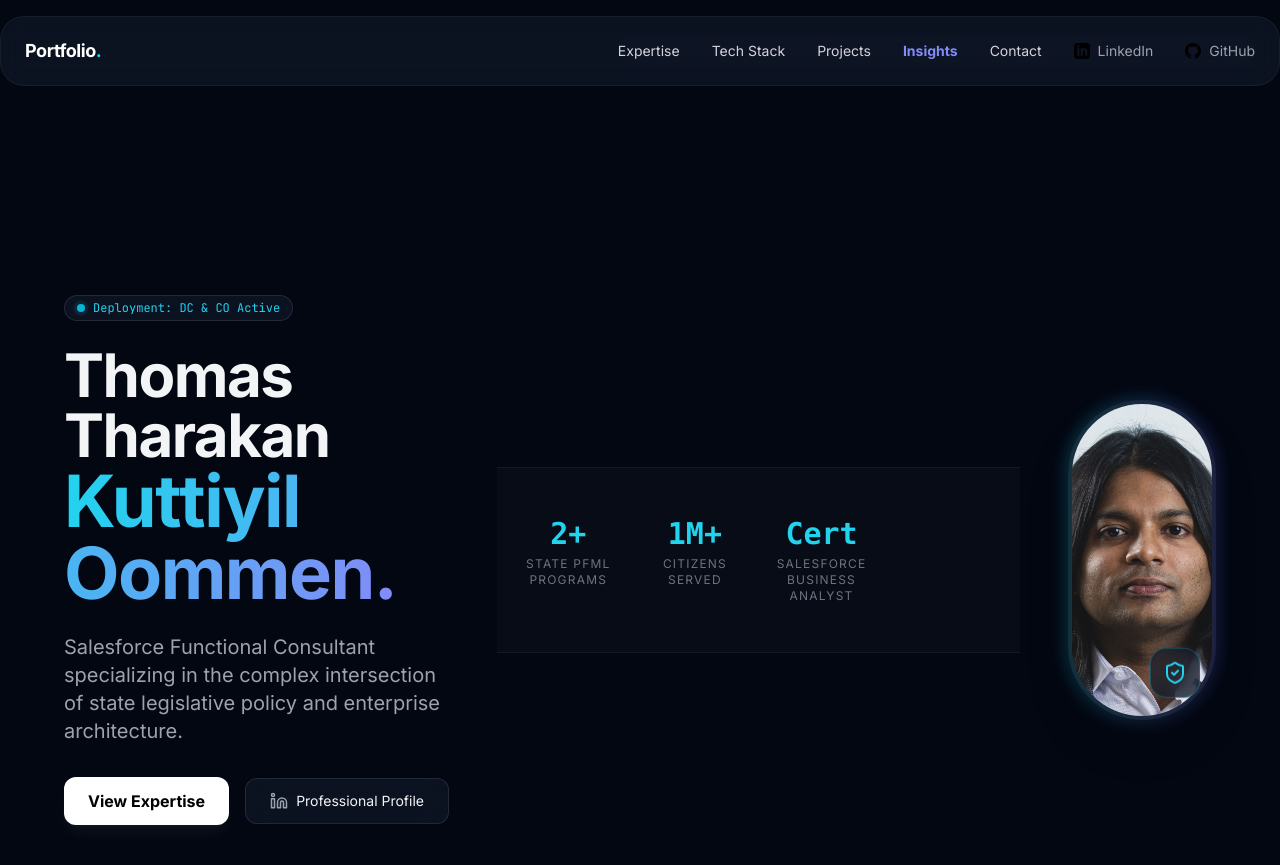
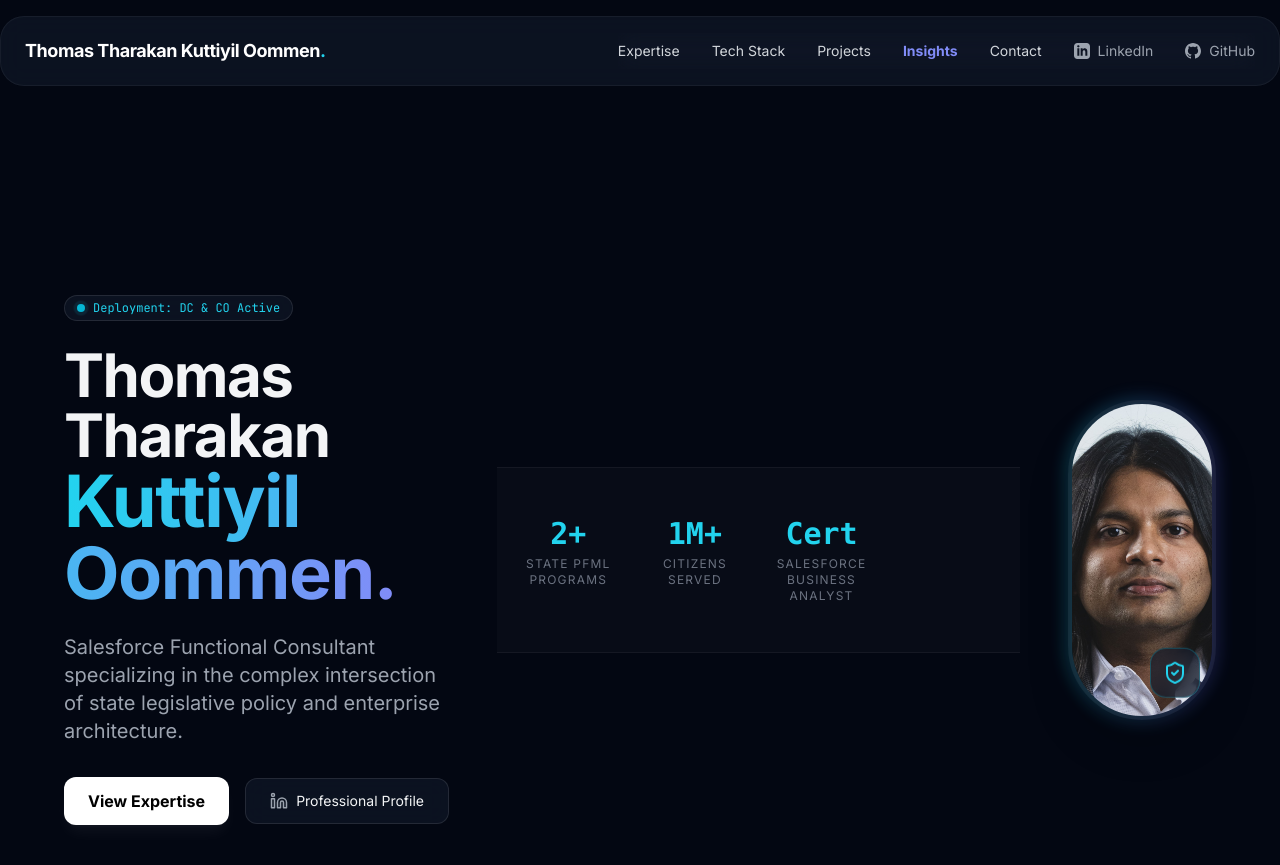
Before and after one commit to tharakanenator/profile, a Jekyll site: the page built from index.html, in a window 1280 px wide and 900 px high. Shown: the top 865 px of the window. Built offline with Jekyll 4.4.1, drawn with Linux system fonts in a browser that asks for light colours; nearby versions of some CDN libraries.

Commit message:
nav updates

```diff
--- a/index.html
+++ b/index.html
@@ -82,7 +82,7 @@
     <header class="relative flex items-center justify-between py-4 px-6 my-4 glass rounded-3xl border border-white/5 z-50">
     <!-- Brand / Logo -->
     <a href="{{ '/' | relative_url }}" class="font-bold text-white text-lg tracking-tight hover:text-cyan-400 transition-colors">
-        Portfolio<span class="text-cyan-400">.</span>
+        Thomas Tharakan Kuttiyil Oommen<span class="text-cyan-400">.</span>
     </a>
 
     <!-- Hamburger Toggle Button -->
@@ -99,17 +99,19 @@
         <a href="{{ '/' | relative_url }}#tech-stack" class="w-full md:w-auto text-gray-300 hover:text-cyan-400 transition py-2 border-b border-white/5 md:border-none">Tech Stack</a>
         <a href="{{ '/' | relative_url }}#work" class="w-full md:w-auto text-gray-300 hover:text-cyan-400 transition py-2 border-b border-white/5 md:border-none">Projects</a>
         <a href="{{ '/blog/' | relative_url }}" class="w-full md:w-auto text-indigo-400 hover:text-indigo-300 transition py-2 font-semibold border-b border-white/5 md:border-none">Insights</a>
-        <a href="{{ '/' | relative_url }}#contact" class="w-full md:w-auto text-gray-300 hover:text-cyan-400 transition py-2 border-b border-white/5 md:border-none">Contact</a>
+        <a href="mailto:thomas@kuttiyil.net" class="w-full md:w-auto text-gray-300 hover:text-cyan-400 transition py-2 border-b border-white/5 md:border-none">Contact</a>
 
         <!-- Social Profiles with Inline SVG Icons -->
-        <a href="https://linkedin.com" target="_blank" rel="noopener" class="w-full md:w-auto text-gray-400 hover:text-white transition py-2 border-b border-white/5 md:border-none flex items-center gap-2">
-            <svg class="w-4 h-4 fill-currentColor" viewBox="0 0 24 24">
+        <!-- Social Profiles with Brightened Interactive Icons -->
+<a href="https://linkedin.com" target="http://linkedin.com/thomas-tharakan" rel="noopener" class="w-full md:w-auto text-gray-400 hover:text-white transition py-2 border-b border-white/5 md:border-none flex items-center gap-2 group">
+    <svg class="w-4 h-4 fill-gray-400 group-hover:fill-white transition-colors" viewBox="0 0 24 24">
         <path d="M19 0h-14c-2.761 0-5 2.239-5 5v14c0 2.761 2.239 5 5 5h14c2.762 0 5-2.239 5-5v-14c0-2.761-2.238-5-5-5zm-11 19h-3v-11h3v11zm-1.5-12.268c-.966 0-1.75-.79-1.75-1.764s.784-1.764 1.75-1.764 1.75.79 1.75 1.764-.783 1.764-1.75 1.764zm13.5 12.268h-3v-5.604c0-3.368-4-3.113-4 0v5.604h-3v-11h3v1.765c1.396-2.586 7-2.777 7 2.476v6.759z"/>
     </svg>
     <span>LinkedIn</span>
 </a>
-        <a href="https://github.com" target="_blank" rel="noopener" class="w-full md:w-auto text-gray-400 hover:text-white transition py-2 flex items-center gap-2">
-            <svg class="w-4 h-4 fill-currentColor" viewBox="0 0 24 24">
+
+<a href="https://github.com" target="http://github.com/tharakanenator" rel="noopener" class="w-full md:w-auto text-gray-400 hover:text-white transition py-2 flex items-center gap-2 group">
+    <svg class="w-4 h-4 fill-gray-400 group-hover:fill-white transition-colors" viewBox="0 0 24 24">
         <path d="M12 0c-6.626 0-12 5.373-12 12 0 5.302 3.438 9.8 8.207 11.387.599.111.793-.261.793-.577v-2.234c-3.338.726-4.033-1.416-4.033-1.416-.546-1.387-1.333-1.756-1.333-1.756-1.089-.745.083-.729.083-.729 1.205.084 1.839 1.237 1.839 1.237 1.07 1.834 2.807 1.304 3.492.997.107-.775.418-1.305.762-1.604-2.665-.305-5.467-1.334-5.467-5.931 0-1.311.469-2.381 1.236-3.221-.124-.303-.535-1.524.117-3.176 0 0 1.008-.322 3.301 1.23.957-.266 1.983-.399 3.003-.404 1.02.005 2.047.138 3.006.404 2.291-1.552 3.297-1.23 3.297-1.23.653 1.653.242 2.874.118 3.176.77.84 1.235 1.911 1.235 3.221 0 4.609-2.807 5.624-5.479 5.921.43.372.823 1.102.823 2.222v3.293c0 .319.192.694.801.576 4.765-1.589 8.199-6.086 8.199-11.386 0-6.627-5.373-12-12-12z"/>
     </svg>
     <span>GitHub</span>
```
Also changed, not shown: _layouts/default.html (+9 -7 lines). Lines whose indentation alone changed are shown as unchanged.
